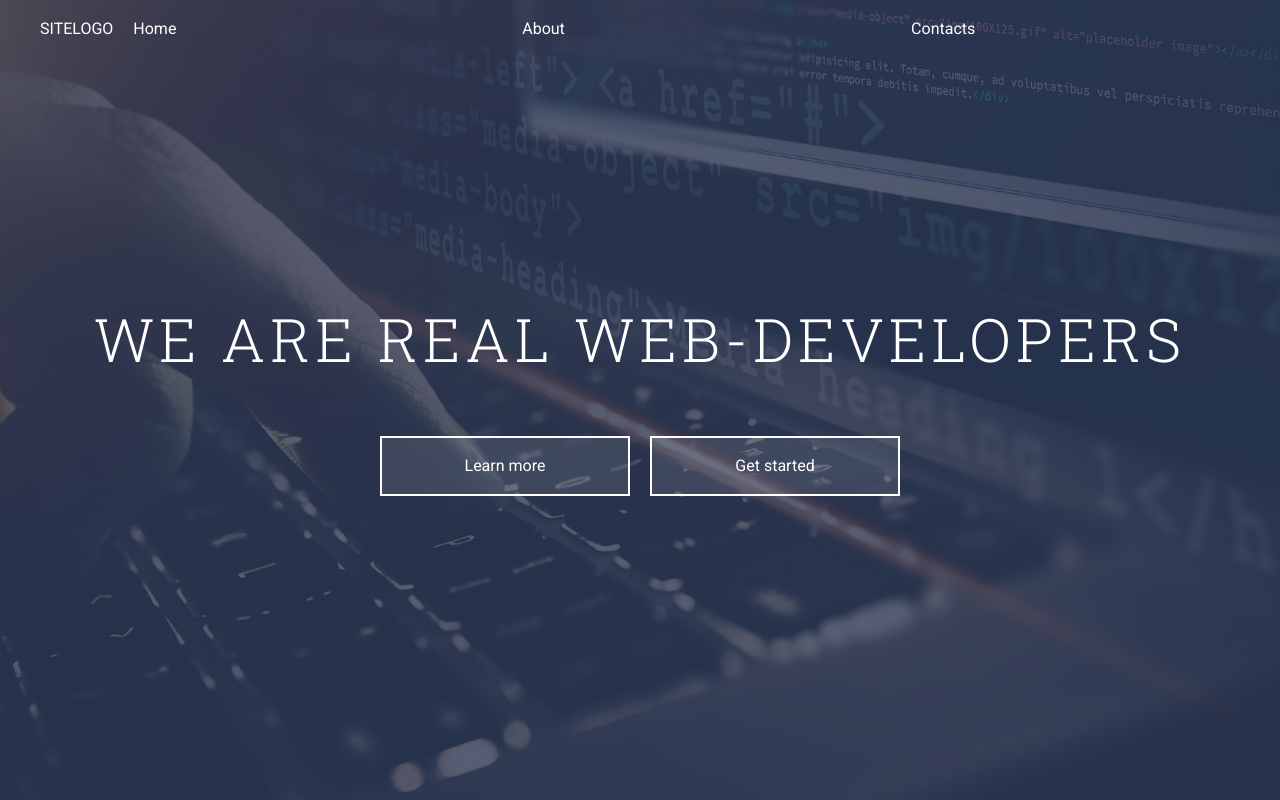
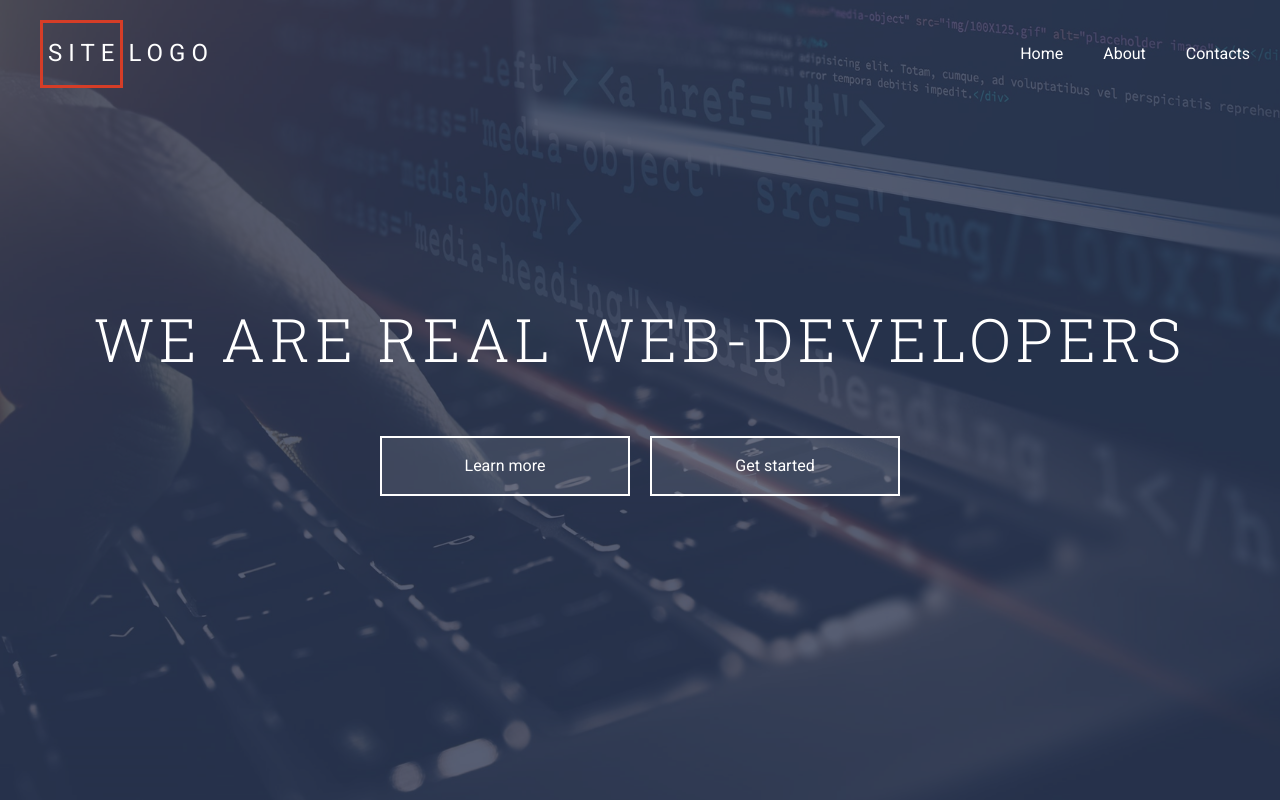
Before and after one commit to OlgaStam/grid-tempale, a website: page index.html in a window 1280 px wide. Drawn offline with Linux system fonts and the light colour scheme.

Commit message:
минорные правки, переписали навбар на гриды

```diff
--- a/assets/scss/common/_classes.scss
+++ b/assets/scss/common/_classes.scss
@@ -11,18 +11,22 @@
 
   min-width: 250px;
   min-height: 60px;
-  // чтобы контент кнопок никогда не прижался к бордюру ставим паддинги
-  padding: 0.5em 1em;
 
   // в хедер-контенте добавляем экешнсы дисплей флекc
   // &__actions{
   //   display: flex;
   // }
-
-
   // переносим опассити в цвет
   background-color: rgba($color-white, 0.1);
   border: 2px solid $color-white;
+  // чтобы контент кнопок никогда не прижался к бордюру ставим паддинги
+  padding: 0.5em 1em;
+
+  transition: background-color 0.25s;
+
+  &:hover {
+    background-color: $color-accent;
+  }
 
   &__light {}
 }
--- a/assets/scss/components/header/_header-logo.scss
+++ b/assets/scss/components/header/_header-logo.scss
@@ -1,4 +1,25 @@
-.header-logo__link {
-  display: block;
-  padding: 20px;
+.header-logo {
+  // копируем свойства из фотопиа и меняем на ремы
+  font-size: 1.5rem;
+  // 24px;
+  letter-spacing: 0.25em;
+  //  6px;
+  // line-height: 20px; не нужен, т.к. не двутсрочного текста
+  // остальное наследуется
+  //  color: #ffffff;
+  // font-weight: 400;
+  // font-family: "Roboto";
+  // text-align: center;
+
+  &__link {
+    display: block;
+    padding: 20px;
+  }
+
+  &__accent {
+    display: inline-block;
+    padding: 17px 0 17px 5px;
+    margin-right: 5px;
+    border: 3px solid $color-highlight;
+  }
 }
--- a/assets/scss/components/header/_header-navbar.scss
+++ b/assets/scss/components/header/_header-navbar.scss
@@ -1,12 +1,17 @@
 .header-navbar {
+  &__btn {
+    display: none;
+  }
+
   &__list {
 
-    // TODO: переделать на гриды и показать разницу
     display: grid;
     // отправляем менюшку вправо
     justify-content: end;
-    grid-template-columns: repeat(3, 1fr);
-    gap: $gap-x2;
+    // TODO: переделать на гриды и показать разницу
+    // grid-template-columns: repeat(3, 100px);
+    grid-template-columns: repeat(auto-fit, minmax(30px, max-content));
+    gap: $gap;
 
     // list-style: none;
     // margin: 0;
@@ -14,4 +19,18 @@
     // вместо этого миксин
     @include unlist;
   }
+
+  &__item {}
+
+  &__link {
+    display: block;
+    padding: $gap $gap-sm;
+
+
+    &:hover,
+    &:focus {
+      color: $color-accent;
+    }
+
+  }
 }
```
Also changed, not shown: index.html (+1 -0 lines), assets/css/style.css.
